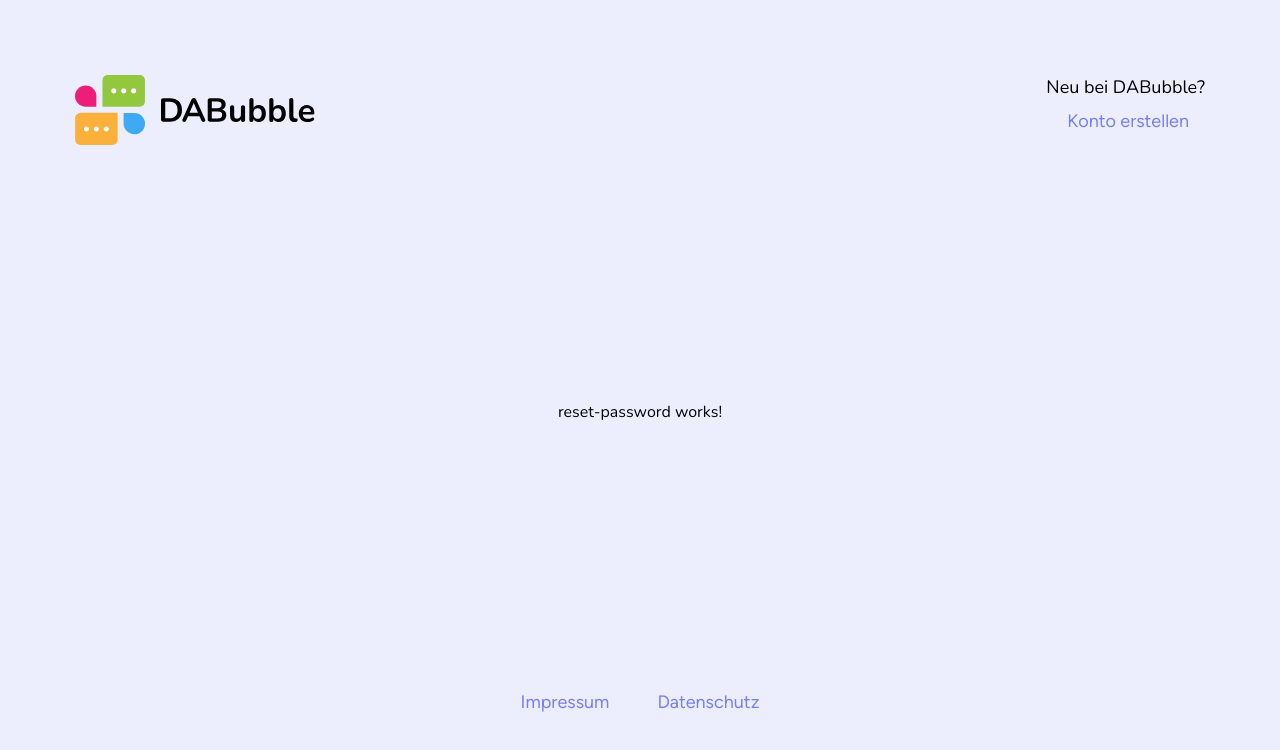
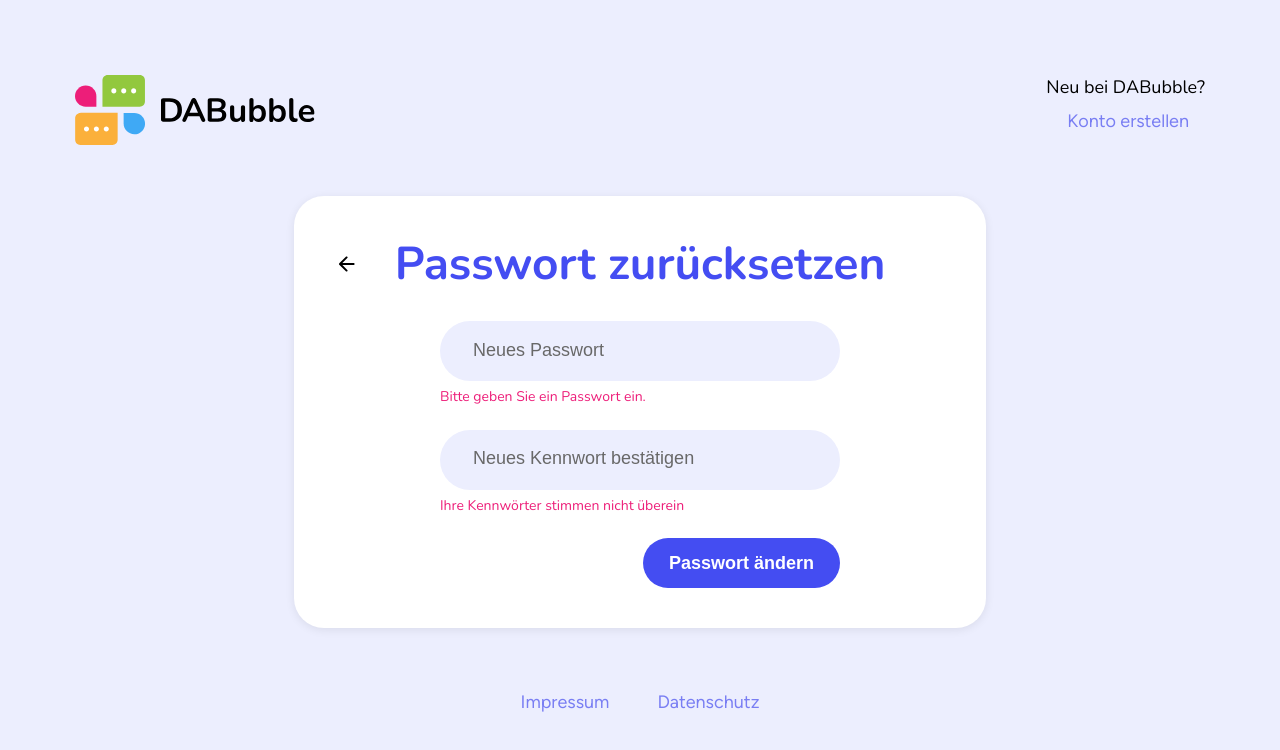
Before and after one commit to VitalijSch/dabubble-frontend, an Angular app: page /auth/reset-password in a window 1280 px wide. Shown: the top 750 px of the page. Built offline with nearby package versions, Linux system fonts and the light colour scheme.

Commit message:
Add HTML and SCSS for reset-password component

```diff
--- a/src/app/auth/reset-password/reset-password.component.html
+++ b/src/app/auth/reset-password/reset-password.component.html
@@ -1 +1,33 @@
-<p>reset-password works!</p>
+<header>
+    <div class="arrow-container">
+        <svg width="40" height="40" viewBox="0 0 40 40" fill="none" xmlns="http://www.w3.org/2000/svg">
+            <mask id="mask0_182_274" style="mask-type:alpha" maskUnits="userSpaceOnUse" x="8" y="8" width="24"
+                height="24">
+                <rect x="8" y="8" width="24" height="24" fill="#D9D9D9" />
+            </mask>
+            <g mask="url(#mask0_182_274)">
+                <path
+                    d="M18.875 27.3L12.275 20.7C12.175 20.6 12.104 20.4916 12.062 20.375C12.0207 20.2583 12 20.1333 12 20C12 19.8666 12.0207 19.7416 12.062 19.625C12.104 19.5083 12.175 19.4 12.275 19.3L18.875 12.7C19.0583 12.5166 19.2873 12.4206 19.562 12.412C19.8373 12.404 20.075 12.5 20.275 12.7C20.475 12.8833 20.5793 13.1123 20.588 13.387C20.596 13.6623 20.5 13.9 20.3 14.1L15.4 19H26.575C26.8583 19 27.096 19.0956 27.288 19.287C27.4793 19.479 27.575 19.7166 27.575 20C27.575 20.2833 27.4793 20.5206 27.288 20.712C27.096 20.904 26.8583 21 26.575 21H15.4L20.3 25.9C20.4833 26.0833 20.5793 26.3166 20.588 26.6C20.596 26.8833 20.5 27.1166 20.3 27.3C20.1167 27.5 19.8833 27.6 19.6 27.6C19.3167 27.6 19.075 27.5 18.875 27.3Z"
+                    fill="black" />
+            </g>
+        </svg>
+    </div>
+
+    <h2>Passwort zurücksetzen</h2>
+</header>
+
+<form>
+    <div class="error-icon-input-container">
+        <input placeholder="Neues Passwort" type="password" name="newPassword" id="newPassword">
+
+        <small>Bitte geben Sie ein Passwort ein.</small>
+    </div>
+
+    <div class="error-icon-input-container">
+        <input placeholder="Neues Kennwort bestätigen" type="password" name="confirmPassword" id="confirmPassword">
+
+        <small>Ihre Kennwörter stimmen nicht überein</small>
+    </div>
+
+    <button>Passwort ändern</button>
+</form>
--- a/src/app/auth/reset-password/reset-password.component.scss
+++ b/src/app/auth/reset-password/reset-password.component.scss
@@ -0,0 +1,44 @@
+@import './../../../styles/mixins/mixins.scss';
+@import './../../../styles/mixins/form-utils.scss';
+@import './../../../styles/mixins/arrow-back-utils.scss';
+
+:host {
+    @include flex-layout(column, space-between, center, 30px);
+    max-width: 692px;
+    width: 100%;
+    max-height: 432px;
+    height: 100%;
+    padding: 40px 53px;
+    background-color: #FFFFFF;
+    border-radius: 30px;
+    box-shadow: 0px 2px 10px 0px #00000014;
+
+    h2 {
+        @include h2;
+    }
+
+    button {
+        @include button;
+        align-self: flex-end;
+        background-color: #444DF2;
+        color: #FFFFFF;
+        border: 1px solid transparent;
+
+        &:hover {
+            background-color: #797EF3;
+        }
+    }
+}
+
+header {
+    @include header-arrow;
+}
+
+form {
+    @include form;
+    width: 400px;
+
+    input {
+        padding: 18px 32px !important;
+    }
+}
--- a/src/styles/mixins/form-utils.scss
+++ b/src/styles/mixins/form-utils.scss
@@ -21,6 +21,7 @@
                 top: 50%;
                 left: 32px;
                 transform: translateY(-50%);
+            }
         }
 
         input {
@@ -48,7 +49,6 @@
                 color: #686868;
             }
         }
-        }
 
         small {
             font-size: 14px;
```
Lines whose indentation alone changed are shown as unchanged.
